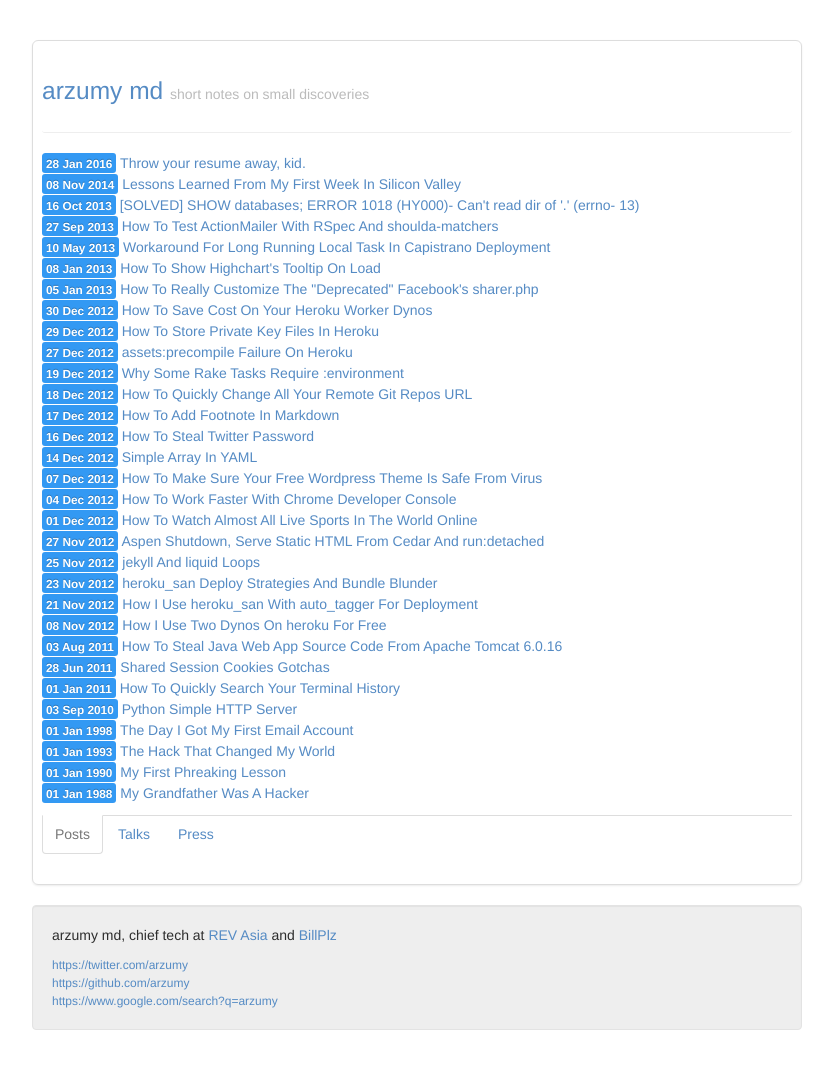
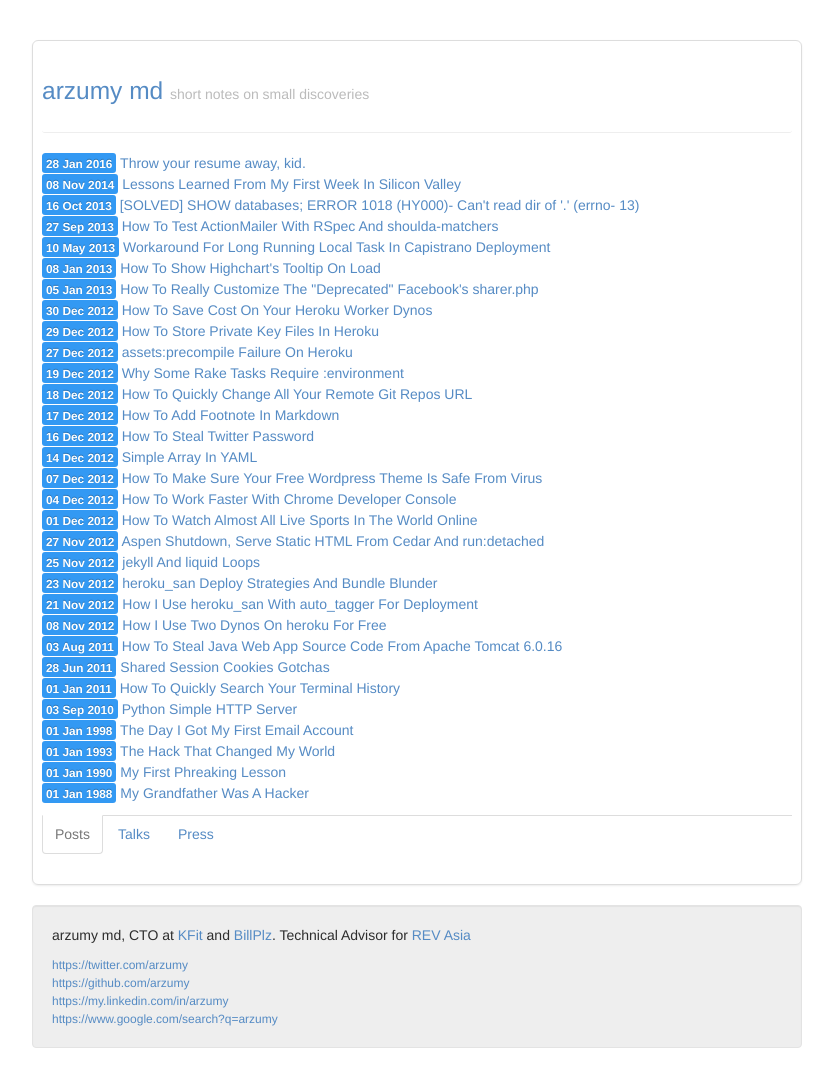
Before and after one commit to arzumy/arzumy.github.com, a Jekyll site: the page built from index.html, in a window 1280 px wide. Shown: the whole page, without its empty margins (223-1056 px from the left). Built offline with Jekyll 4.4.1, drawn with Linux system fonts in a browser that asks for light colours; nearby versions of some CDN libraries; some web fonts are replaced; Markdown is read by kramdown in place of the engine named in the settings.

Commit message:
Update footer

```diff
--- a/_includes/footer.html
+++ b/_includes/footer.html
@@ -1,11 +1,13 @@
 <div class="row-fluid">
 	<div class="span8 offset2">
 		<div class="well">
-			<p>arzumy md, chief tech at <a href="http://revasia.com">REV Asia</a> and <a href="https://billplz.com">BillPlz</a></p>
+			<p>arzumy md, CTO at <a href="https://kfit.com">KFit</a> and <a href="https://billplz.com">BillPlz</a>. Technical Advisor for <a href="http://revasia.com">REV Asia</a></p>
 			<div class="newfooter">
 			<a href="https://twitter.com/arzumy">https://twitter.com/arzumy</a>
 			<br />
 			<a href="https://github.com/arzumy">https://github.com/arzumy</a>
+			<br />
+			<a href="https://my.linkedin.com/in/arzumy">https://my.linkedin.com/in/arzumy</a>
 			<br />
 			<a href="https://www.google.com.my/search?q=arzumy">https://www.google.com/search?q=arzumy</a>
 		  </div>
```
